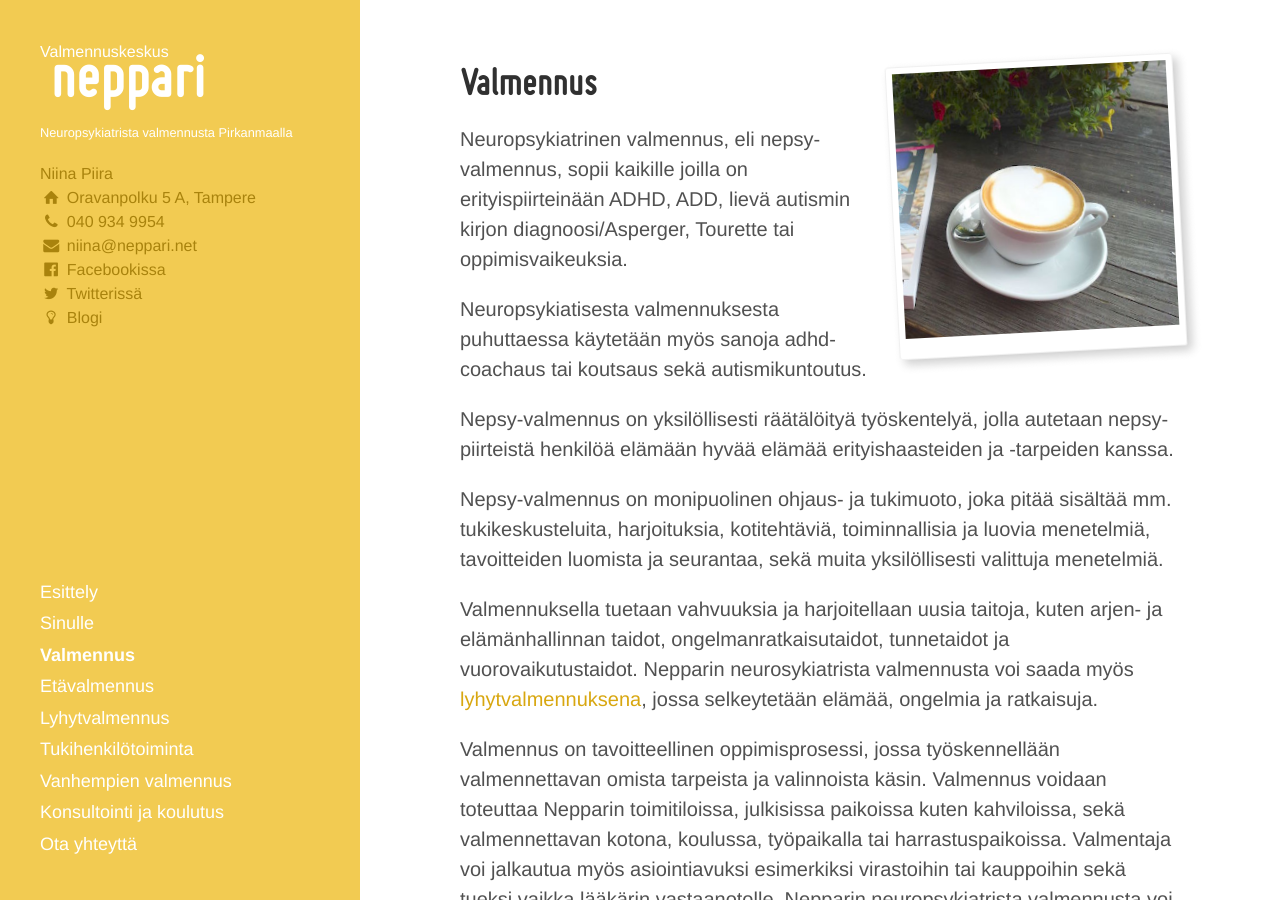
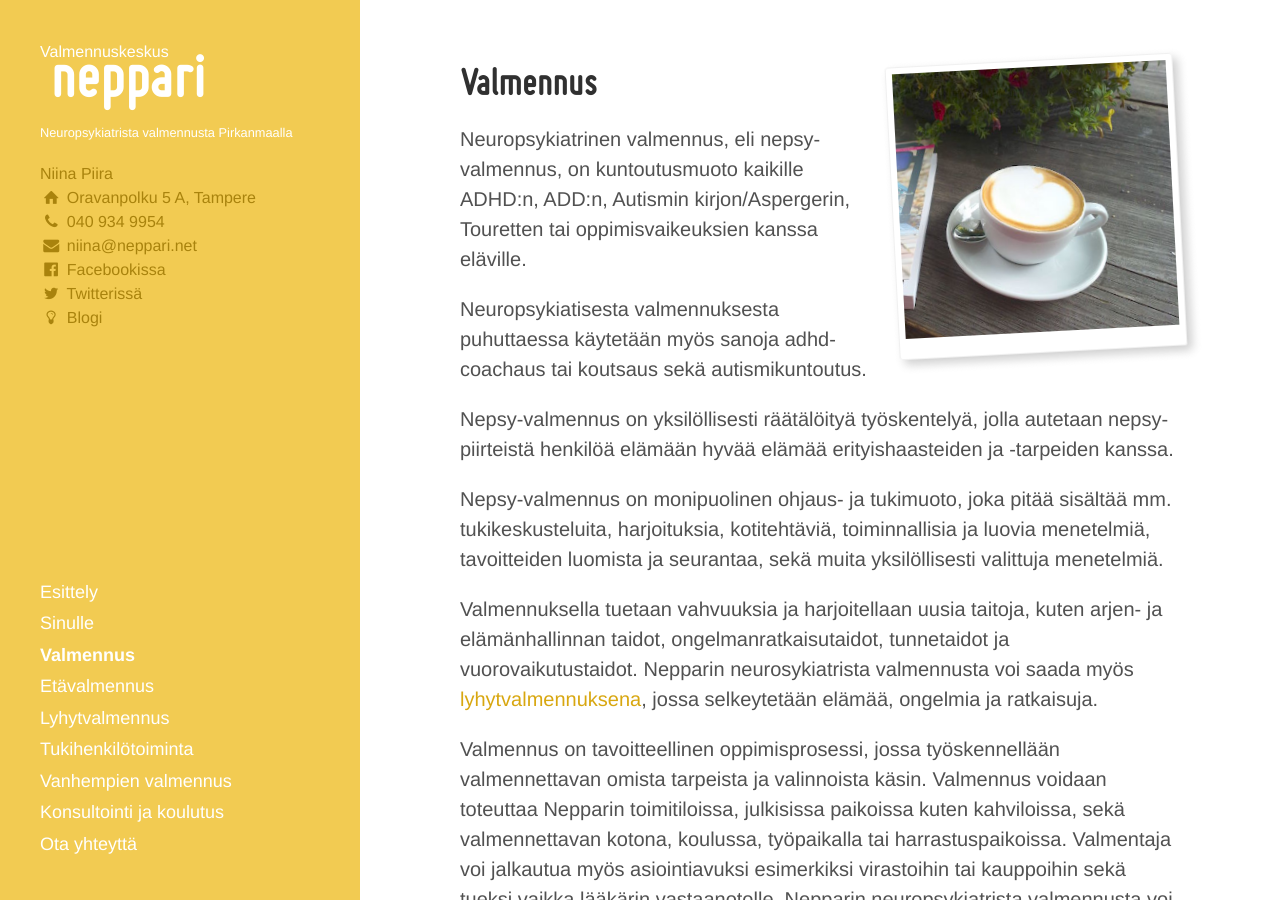
Before and after one commit to niinapiira/neppari.net, a Jekyll site: the page built from valmennus.md, in a window 1280 px wide and 900 px high. Built offline with Jekyll 4.4.1, drawn with Linux system fonts in a browser that asks for light colours.

Commit message:
Updated valmennus.md

```diff
--- a/valmennus.md
+++ b/valmennus.md
@@ -19,7 +19,7 @@ polaroid: ""
 
 
 
-Neuropsykiatrinen valmennus, eli nepsy-valmennus, sopii kaikille joilla on erityispiirteinään ADHD, ADD, lievä autismin kirjon diagnoosi/Asperger, Tourette tai oppimisvaikeuksia.
+Neuropsykiatrinen valmennus, eli nepsy-valmennus, on kuntoutusmuoto kaikille ADHD:n, ADD:n, Autismin kirjon/Aspergerin, Touretten tai oppimisvaikeuksien kanssa eläville.
 
 Neuropsykiatisesta valmennuksesta puhuttaessa käytetään myös sanoja adhd-coachaus tai koutsaus sekä autismikuntoutus.
 
```
